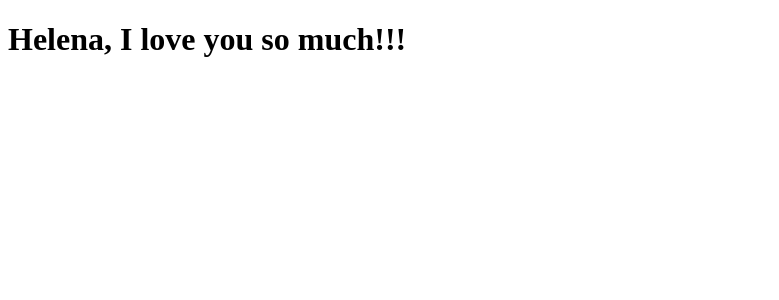
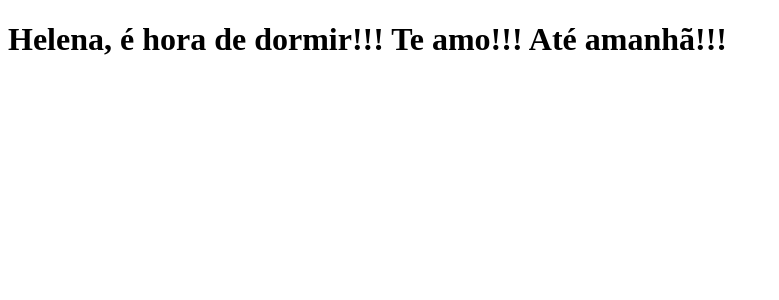
Before and after one commit to rodrigowill/clone-tabnews, a Next.js app: page / in a window 1280 px wide. Shown: the top 300 px of the page, without its empty margins (0-779 px from the left). Built offline with nearby package versions, Linux system fonts and the light colour scheme.

Commit message:
atualiza frase de dormir

```diff
--- a/pages/index.js
+++ b/pages/index.js
@@ -1,5 +1,5 @@
 function Home() {
-    return <h1>Helena, I love you so much!!!</h1>
+    return <h1>Helena, é hora de dormir!!! Te amo!!! Até amanhã!!!</h1>
 }
 
 export default Home;
```
